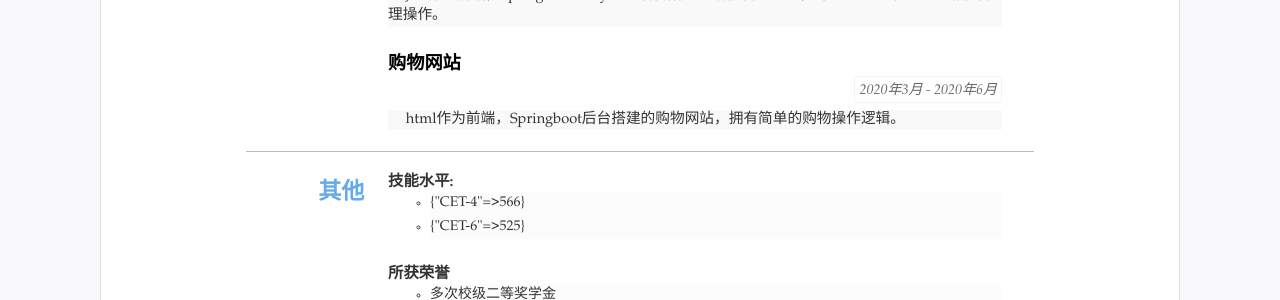
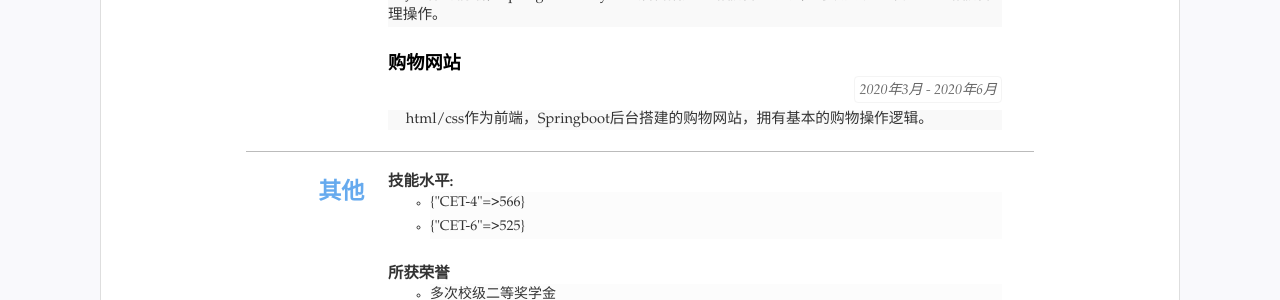
Before and after one commit to lmilanlsz/resume, a Jekyll site: the page built from index.html, in a window 1280 px wide. Shown: the part 682-982 px from the top of the page. Built offline with Jekyll 4.4.1, drawn with Linux system fonts in a browser that asks for light colours.

Commit message:
Update resume.yml

```diff
--- a/_data/resume.yml
+++ b/_data/resume.yml
@@ -79,7 +79,7 @@ main: #简历主要内容，
 #    sub: 维护者
   - title: 购物网站
     duration: 2020年3月 - 2020年6月
-    detail: html作为前端，Springboot后台搭建的购物网站，拥有简单的购物操作逻辑。
+    detail: html/css作为前端，Springboot后台搭建的购物网站，拥有基本的购物操作逻辑。
 #    sub: 维护者
    #可继续添加更多内容
 
```
